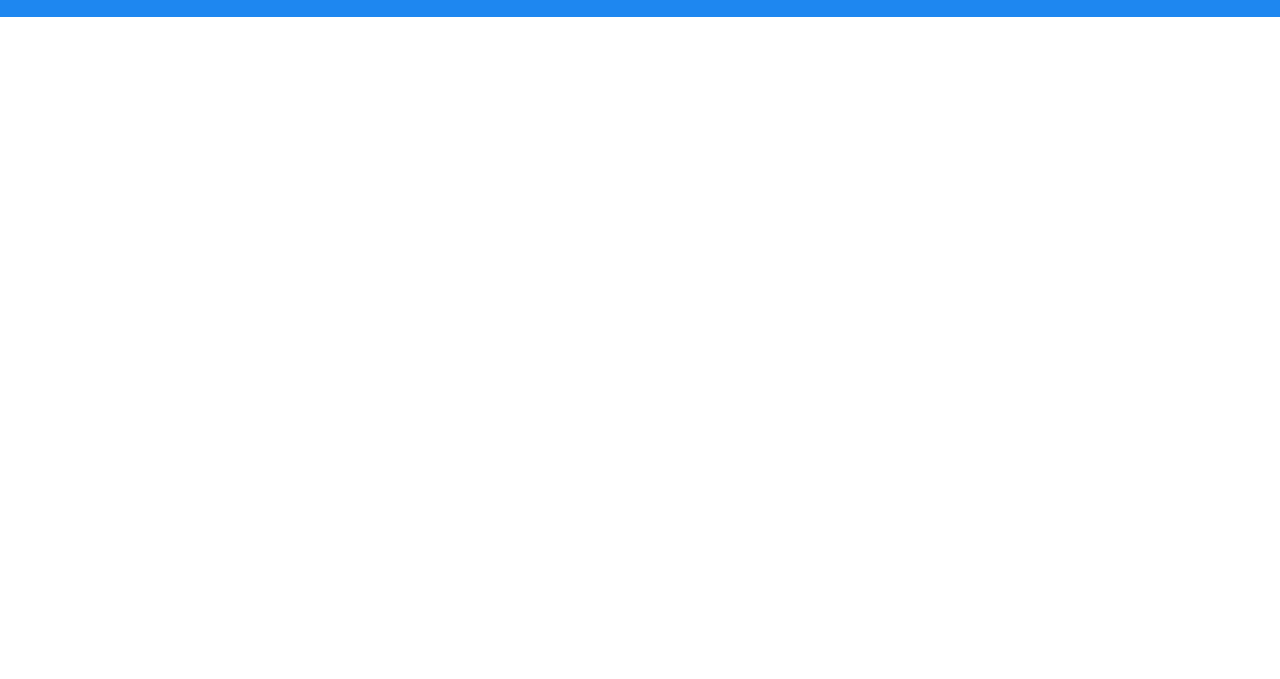
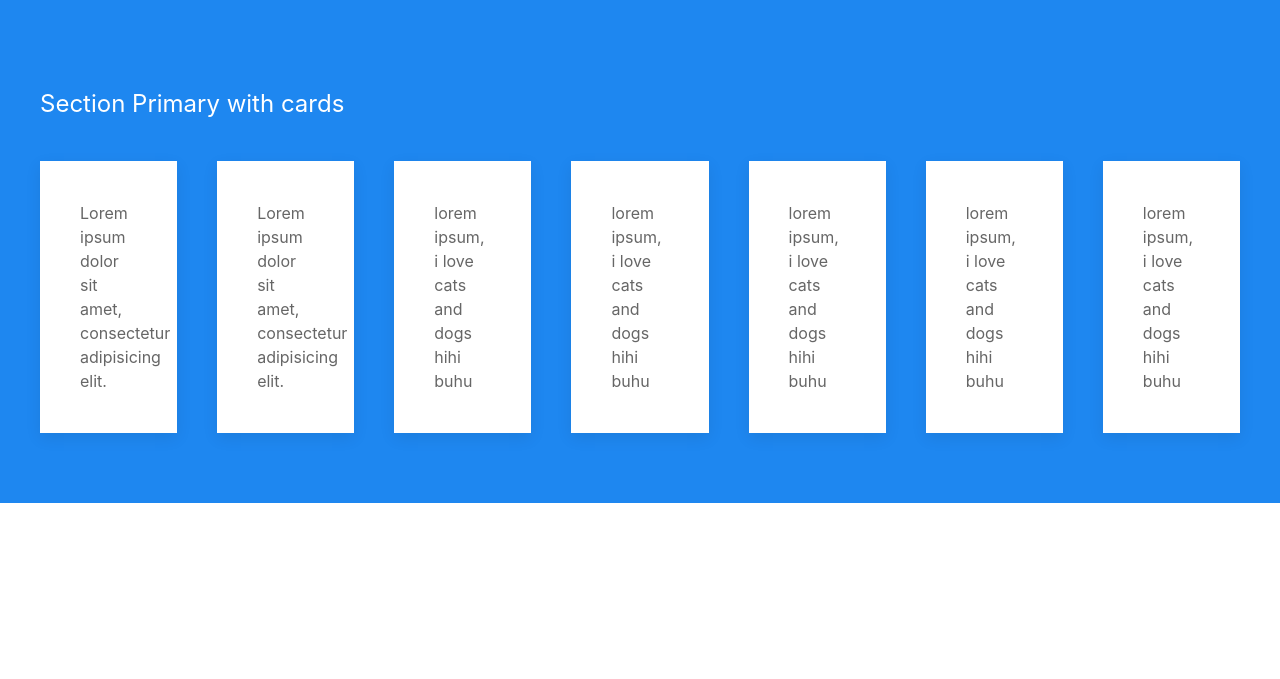
Before and after one commit to BeerensJian/Jian-Beerens-Collection, a plain HTML site: page index.html in a window 1280 px wide. Shown: the part 121-800 px from the top of the page. Drawn offline with nearby package versions, Linux system fonts and the light colour scheme.

Commit message:
Added a loop for adding items from our book collection to the HTML, transitioned to UIKit

```diff
--- a/index.html
+++ b/index.html
@@ -9,16 +9,39 @@
     <link rel="stylesheet" href="https://cdn.jsdelivr.net/npm/uikit@3.9.4/dist/css/uikit.min.css" />
     <link rel="stylesheet" href="style.css">
 </head>
-<body class="uk-background-primary">
-    <header class="uk-text-center uk-width-3-4 uk-margin-auto">
+<body class="uk-background-primary ">
+    <header class="uk-text-center uk-width-3-4 uk-margin-auto uk-light">
         <h1 class="uk-text-emphasis">Jian's Book collection</h1>
         <p class="uk-text-secondary">Hey and welcome to my special book library which is full of interesting books and some random books cause I couldnt think of anymore books I had read. But all of these books should give you lots of enjoyement and enlightenment. </p>
     </header>
-    <main class="uk-container">
+    <main class="uk-section uk-section-primary uk-preserve-color">
+        <section class="uk-container">
 
+            <div class="uk-panel uk-light uk-margin-medium">
+                <h3>Section Primary with cards</h3>
+            </div>
+
+            <div class="uk-grid-match uk-child-width-expand@m" uk-grid>
+                <div>
+                    <div class="uk-card uk-card-default uk-card-body">
+                        <p>Lorem ipsum dolor sit amet, consectetur adipisicing elit.</p>
+                    </div>
+                </div>
+                <div>
+                    <div class="uk-card uk-card-default uk-card-body">
+                        <p>Lorem ipsum dolor sit amet, consectetur adipisicing elit.</p>
+                    </div>
+                </div>
+            </div>
+
+        </section>
     </main>
+
+
     <!-- UIkit JS -->
     <script src="https://cdn.jsdelivr.net/npm/uikit@3.9.4/dist/js/uikit.min.js"></script>
     <script src="https://cdn.jsdelivr.net/npm/uikit@3.9.4/dist/js/uikit-icons.min.js"></script>
+    <!-- My JS -->
+    <script src="./script.js"></script>
 </body>
 </html>
--- a/script.js
+++ b/script.js
@@ -0,0 +1,60 @@
+const BOOKCOLLECTION = [
+    {
+        title: 'The Prophet',
+        author: 'Khalil Gibran',
+        publishYear: 1994,
+        authorAlive: 'no',
+        genre: ['Philosophy', 'Life'],
+        description: 'The Prophet is a collection of poetic essays that are philosophical, spiritual, and, above all, inspirational. Gibran’s musings are divided into twenty-eight chapters covering such sprawling topics as love, marriage, children, giving, eating and drinking, work, joy'
+    },
+    {
+        title: 'Little Red Riding Hood',
+        author: 'Brothers Grimm',
+        publishYear: 1750,
+        authorAlive: 'no',
+        genre: ['Fairytale', 'Fantasy'],
+        description: 'Little Red Riding Hood" is a European fairy tale about a young girl and a Big Bad Wolf. Its origins can be traced back to several pre-17th century European folk tales.'
+    },
+    {
+        title: 'Dracula',
+        author: 'Bram Stoker',
+        publishYear: 1895,
+        authorAlive: 'no',
+        genre: ['Horror', 'Thriller'],
+        description: 'Dracula comprises journal entries, letters, and telegrams written by the main characters. It begins with Jonathan Harker, a young English lawyer, as he travels to Transylvania. Harker plans to meet with Count Dracula, a client of his firm, in order to finalize a property transaction. When he arrives in Transylvania, the locals react with terror after he discloses his destination: Castle Dracula.'
+    },
+    {
+        title: 'Think and Grow Rich',
+        author: 'Napoleon Hill',
+        publishYear: 1937,
+        authorAlive: 'no',
+        genre: ['Self-help', 'Succes'],
+        description: 'Think and Grow Rich is based on Hill\'s earlier work The Law of Success, and is the result of more than twenty years of study of many individuals who had amassed personal fortunes.'
+    },
+    {
+        title: 'Cooking with Cara Pills',
+        author: 'Dorian Coppenrath',
+        publishYear: 2021,
+        authorAlive: 'yes',
+        genre: ['Cooking', 'Beer'],
+        description: "Eindelijk is het allereerste kookboek over Carapils te koop! Een musthave voor elke student en Cara fan. Een boek voor en door studenten vol leuke recepten zoals pasta Carabonara en Chili con Cara"
+    },
+]
+
+// TODO: Place the elements from our book collection inside the container
+
+
+for ( i = 0 ; i < BOOKCOLLECTION.length ; i++) {
+    //  Create a new div
+    const mainDiv = document.createElement("div");
+    //  Within that div add another div with the card class
+    const cardDiv = document.createElement("div")
+    cardDiv.innerHTML = "lorem ipsum, i love cats and dogs hihi buhu";
+    cardDiv.className = "uk-card uk-card-default uk-card-body";
+    // Append the cardDiv in the main div (UIKit uses the extra div as margin for some reason)
+    mainDiv.appendChild(cardDiv);
+    // get the container element where the cards will be placed and append the new div
+    const cardHolder = document.querySelector(".uk-grid-match");
+    cardHolder.appendChild(mainDiv);
+
+}
```
Also changed, not shown: collection.js (deleted, +0 -42 lines).
